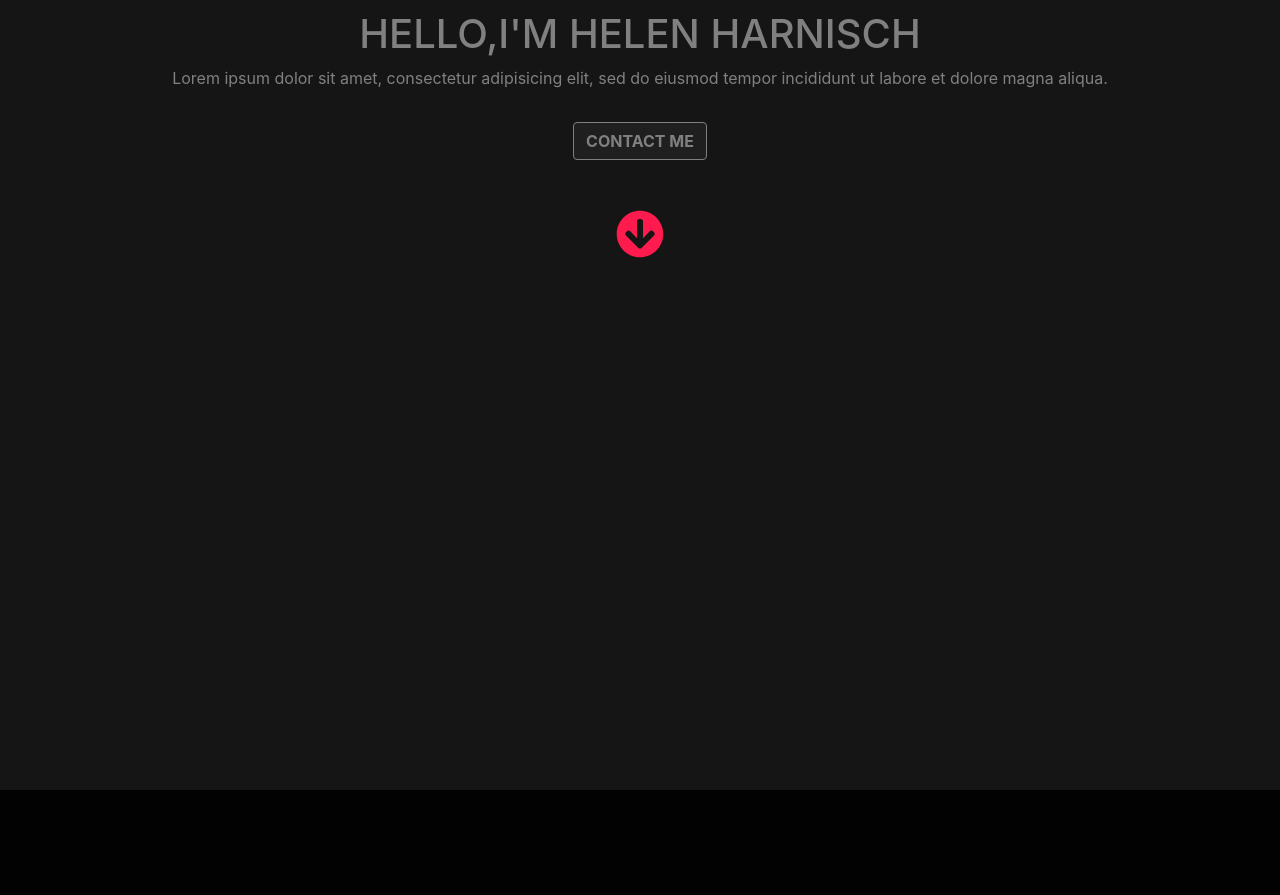
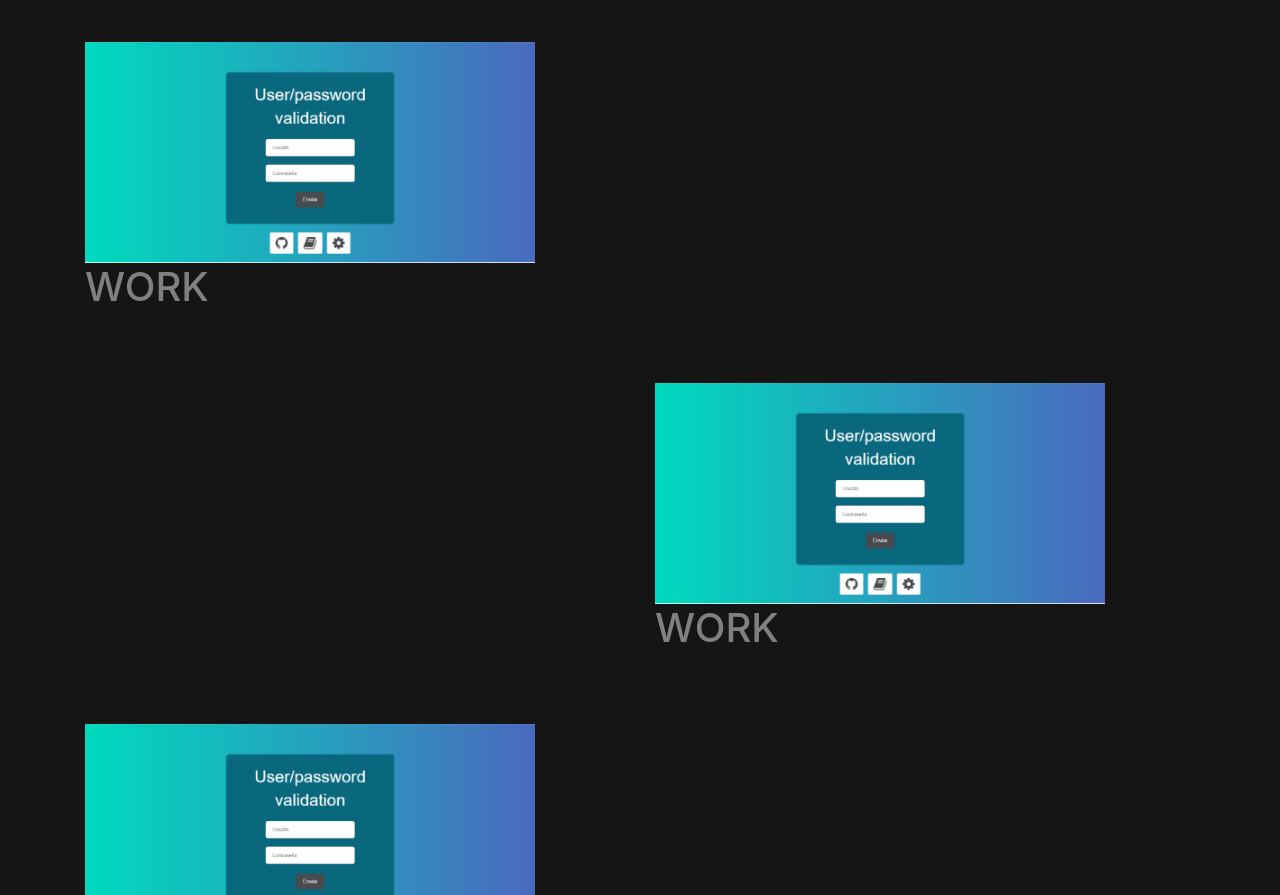
Before and after one commit to helenharnisch/HelenHarnisch, a plain HTML site: page index.html in a window 1280 px wide. Shown: the part 1850-2745 px from the top of the page. Drawn offline with nearby package versions, Linux system fonts and the light colour scheme.

Commit message:
Proceso section projects

```diff
--- a/assets/css/main.css
+++ b/assets/css/main.css
@@ -131,6 +131,15 @@
 
 /* Projects me secction */
 
+.work {
+  margin-top: 2em;
+  margin-bottom: 2em;
+}
+
+.work:hover {
+
+}
+
 /* Skills secction */
 
 .icon {
--- a/index.html
+++ b/index.html
@@ -74,14 +74,18 @@
       </section><!-- Fin second sección -->
     <!-- Third sección -->
     <section class="projects" id="projects">
-    <div class="container reveal">
-      <div class="row">
-        <div class="col-12 col-md-12 col-lg-12 col-xl-12 text-center">
-          <h1>HELLO,I'M HELEN HARNISCH</h1>
-          <p>Lorem ipsum dolor sit amet, consectetur adipisicing elit, sed do eiusmod tempor incididunt ut labore et dolore magna aliqua.</p>
-          <button type="button" class="btn btn-default">CONTACT ME</button>
-          <div><a href="#skills"><i class="fa fa-3x fa-arrow-circle-down" aria-hidden="true"></i></a></div>
-        </div>
+    <div class="container">
+      <div class="row reveal">
+        <div class="work col-md-3"><img src="assets\img\libreria.png" alt=""><h1>WORK</h1></div>
+      </div>
+      <div class="row reveal">
+        <div class="work col-md-6 offset-md-6"><img src="assets\img\libreria.png" alt=""><h1>WORK</h1></div>
+      </div>
+      <div class="row reveal">
+        <div class="work col-md-3"><img src="assets\img\libreria.png" alt=""><h1>WORK</h1></div>
+      </div>
+      <div class="row reveal">
+        <div class="work col-md-6 offset-md-6"><img src="assets\img\libreria.png" alt=""><h1>WORK</h1></div>
       </div>
     </div>
     </section><!-- Fin third sección -->
```
Also changed, not shown: assets/img/libreria.png (added).
